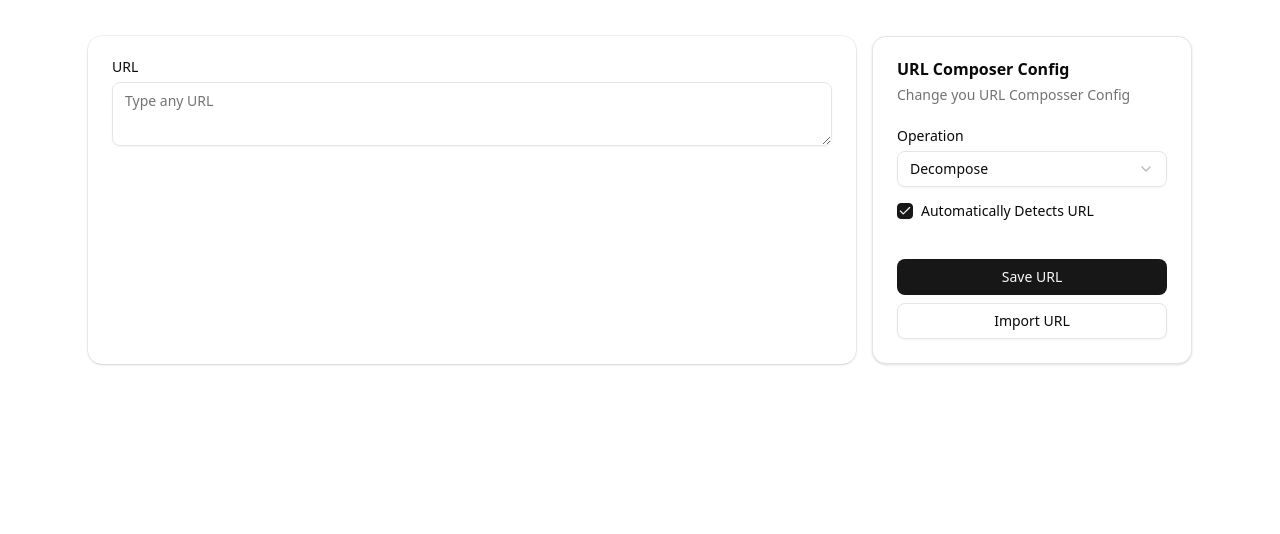
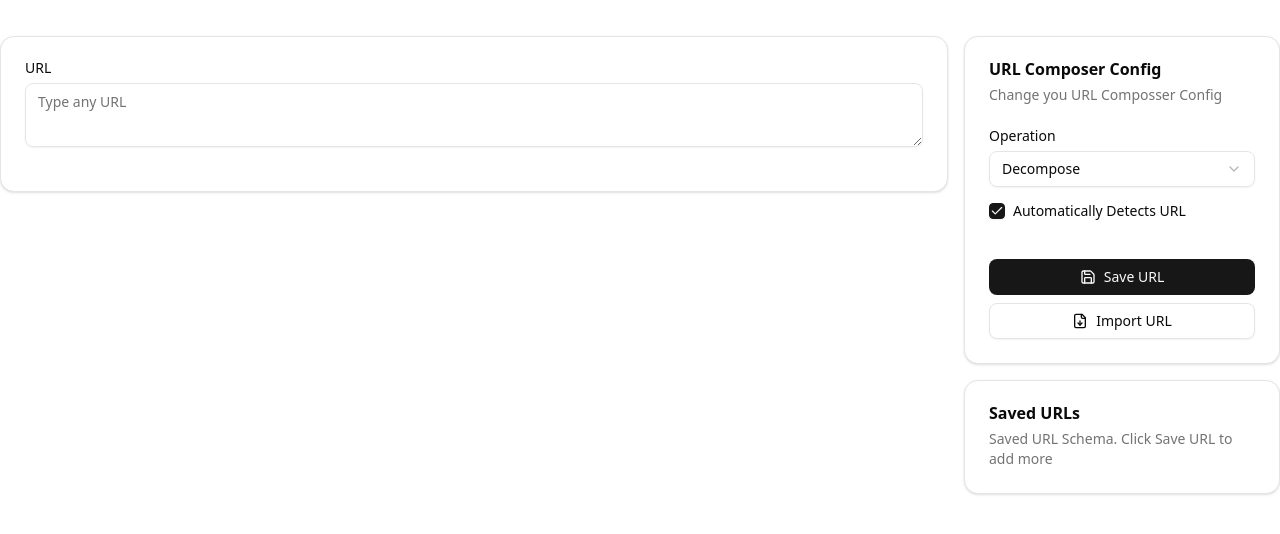
Before and after one commit to rzrksh/rzrblade, a Next.js app: page /url-composer in a window 1280 px wide. Shown: the top 534 px of the page. Built offline with nearby package versions, Linux system fonts and the light colour scheme.

Commit message:
feat: add level and tidy up ui

```diff
--- a/src/app/page.tsx
+++ b/src/app/page.tsx
@@ -1,5 +1,5 @@
 const Home = () => {
-  return <div>Hoi</div>;
+  return <div>rzrblade, one stop tools to make your day productive</div>;
 };
 
 export default Home;
--- a/src/app/url-composer/components/SavedURL.tsx
+++ b/src/app/url-composer/components/SavedURL.tsx
@@ -1,7 +1,17 @@
+import {
+  Card,
+  CardDescription,
+  CardHeader,
+  CardTitle,
+} from "@/components/ui/card";
+
 export const SavedURL = () => {
   return (
-    <div className="max-w-xl rounded-xl bg-white p-6 shadow-sm outline outline-black/5 dark:bg-slate-800 dark:shadow-none dark:-outline-offset-1 dark:outline-white/10">
-      <p>Saved URLs</p>
-    </div>
+    <Card>
+      <CardHeader>
+        <CardTitle>Saved URLs</CardTitle>
+        <CardDescription>Saved URL Schema. Click Save URL to add more</CardDescription>
+      </CardHeader>
+    </Card>
   );
 };
--- a/src/app/url-composer/components/URLComposer.tsx
+++ b/src/app/url-composer/components/URLComposer.tsx
@@ -1,22 +1,23 @@
 "use client";
 
 import { useState } from "react";
+import { Card, CardContent } from "@/components/ui/card";
 import { Label } from "@/components/ui/label";
 import { Textarea } from "@/components/ui/textarea";
 import { urlTreeGenerator } from "@/utils/url-composser/url-tree-generator";
-import {URLDecomposserTree} from "./URLDecomposserTree";
+import { URLDecomposserTree } from "./URLDecomposserTree";
 
 export const URLComposer = () => {
   const [urlTree, setUrlTree] = useState<any>(null);
 
   const handleChangeTextUrl = (urlInput: string) => {
-    const generatedUrlTree = urlTreeGenerator({ urlInput, urlKeys: ['url','link'] });
+    const generatedUrlTree = urlTreeGenerator({ urlInput, urlKeys: [] });
     setUrlTree(generatedUrlTree);
   };
 
   return (
-    <div className="max-w-xl min-w-3xl rounded-xl bg-white p-6 shadow-sm outline outline-black/5 dark:bg-slate-800 dark:shadow-none dark:-outline-offset-1 dark:outline-white/10">
-      <div>
+    <Card className="min-w-full">
+      <CardContent>
         <Label className="mb-2" htmlFor="base-url">
           URL
         </Label>
@@ -26,8 +27,8 @@ export const URLComposer = () => {
           placeholder="Type any URL"
           onChange={(e) => handleChangeTextUrl(e.target.value)}
         />
-      </div>
-      <URLDecomposserTree urlTree={urlTree} />
-    </div>
+        <URLDecomposserTree urlTree={urlTree} />
+      </CardContent>
+    </Card>
   );
 };
--- a/src/app/url-composer/components/URLComposerConfig.tsx
+++ b/src/app/url-composer/components/URLComposerConfig.tsx
@@ -1,10 +1,10 @@
 "use client";
 
+import { FileDown, Save } from "lucide-react";
 import { useState } from "react";
 import { Button } from "@/components/ui/button";
 import {
   Card,
-  CardAction,
   CardContent,
   CardDescription,
   CardFooter,
@@ -74,9 +74,13 @@ export const URLComposerConfig = () => {
         )}
       </CardContent>
       <CardFooter className="flex-col gap-2">
-        <Button className="w-full">Save URL</Button>
+        <Button className="w-full">
+          <Save />
+          <span>Save URL</span>
+        </Button>
         <Button className="w-full" variant="outline">
-          Import URL
+          <FileDown />
+          <span>Import URL</span>
         </Button>
       </CardFooter>
     </Card>
--- a/src/app/url-composer/components/URLDecomposserTree.tsx
+++ b/src/app/url-composer/components/URLDecomposserTree.tsx
@@ -1,7 +1,9 @@
+import { Copy, Trash } from "lucide-react";
+import { Badge } from "@/components/ui/badge";
 import { Button } from "@/components/ui/button";
+import { Card } from "@/components/ui/card";
 import { Input } from "@/components/ui/input";
 import { Label } from "@/components/ui/label";
-import { randomPalette } from "@/utils/random-color-generator";
 
 interface Props {
   urlTree: any;
@@ -11,25 +13,45 @@ export const URLDecomposserTree = ({ urlTree }: Props) => {
   if (!urlTree) return null;
 
   return (
-    <div className="p-6 mt-6 border-b-teal-600" style={{ border: `1px solid ${randomPalette(1)[0]}` }}>
-      <div className="mb-6">
-        <Label className="mb-2">URL</Label>
+    <Card className="p-6">
+      <div>
+        <Label className="mb-2">
+          <Badge variant="secondary">URL Level {urlTree.level}</Badge>
+        </Label>
         <Input type="text" value={urlTree.url} onChange={() => {}} />
       </div>
-
       <div>
+        {Boolean(urlTree.params.length) && (
+          <Label className="mb-2">
+            <Badge variant="secondary">URL Search Params</Badge>
+          </Label>
+        )}
         {urlTree.params.map((item: any) => (
           <div key={item.key} className="flex gap-2 mb-2 w-full">
-            <Input type="text" value={item.key} className="w-[250px]" onChange={() => {}} />
-            <Input type="text" value={item.value} className="w-full" onChange={() => {}} />
-            <Button>Copy</Button>
-            <Button variant="outline">Remove</Button>
+            <Input
+              type="text"
+              value={item.key}
+              className="w-[250px]"
+              onChange={() => {}}
+            />
+            <Input
+              type="text"
+              value={item.value}
+              className="w-full"
+              onChange={() => {}}
+            />
+            <Button>
+              <Copy />
+            </Button>
+            <Button variant="outline">
+              <Trash />
+            </Button>
           </div>
         ))}
       </div>
       {urlTree.children.map((item: any) => (
         <URLDecomposserTree key={item.url} urlTree={item} />
       ))}
-    </div>
+    </Card>
   );
 };
--- a/src/app/url-composer/page.tsx
+++ b/src/app/url-composer/page.tsx
@@ -4,10 +4,16 @@ import { URLComposerConfig } from "./components/URLComposerConfig";
 
 const URLComposserPage = () => {
   return (
-    <div className="flex w-[100%] gap-4 justify-center mt-9">
-      <URLComposer />
-      <URLComposerConfig />
-      {/* <SavedURL /> */}
+    <div className="flex w-full max-w-7xl mx-auto gap-4 justify-center my-9">
+      <div className="w-3/4">
+        <URLComposer />
+      </div>
+      <div className="w-1/4">
+        <URLComposerConfig />
+        <div className="mt-4">
+          <SavedURL />
+        </div>
+      </div>
     </div>
   );
 };
--- /dev/null
+++ b/src/components/ui/badge.tsx
@@ -0,0 +1,46 @@
+import * as React from "react"
+import { Slot } from "@radix-ui/react-slot"
+import { cva, type VariantProps } from "class-variance-authority"
+
+import { cn } from "@/lib/utils"
+
+const badgeVariants = cva(
+  "inline-flex items-center justify-center rounded-full border px-2 py-0.5 text-xs font-medium w-fit whitespace-nowrap shrink-0 [&>svg]:size-3 gap-1 [&>svg]:pointer-events-none focus-visible:border-ring focus-visible:ring-ring/50 focus-visible:ring-[3px] aria-invalid:ring-destructive/20 dark:aria-invalid:ring-destructive/40 aria-invalid:border-destructive transition-[color,box-shadow] overflow-hidden",
+  {
+    variants: {
+      variant: {
+        default:
+          "border-transparent bg-primary text-primary-foreground [a&]:hover:bg-primary/90",
+        secondary:
+          "border-transparent bg-secondary text-secondary-foreground [a&]:hover:bg-secondary/90",
+        destructive:
+          "border-transparent bg-destructive text-white [a&]:hover:bg-destructive/90 focus-visible:ring-destructive/20 dark:focus-visible:ring-destructive/40 dark:bg-destructive/60",
+        outline:
+          "text-foreground [a&]:hover:bg-accent [a&]:hover:text-accent-foreground",
+      },
+    },
+    defaultVariants: {
+      variant: "default",
+    },
+  }
+)
+
+function Badge({
+  className,
+  variant,
+  asChild = false,
+  ...props
+}: React.ComponentProps<"span"> &
+  VariantProps<typeof badgeVariants> & { asChild?: boolean }) {
+  const Comp = asChild ? Slot : "span"
+
+  return (
+    <Comp
+      data-slot="badge"
+      className={cn(badgeVariants({ variant }), className)}
+      {...props}
+    />
+  )
+}
+
+export { Badge, badgeVariants }
--- a/src/utils/url-composser/url-tree-generator.ts
+++ b/src/utils/url-composser/url-tree-generator.ts
@@ -3,9 +3,10 @@ import { isValidURL } from "./is-valid-url";
 interface Args {
   urlInput: string;
   urlKeys: string[];
+  level?: number;
 }
 
-export const urlTreeGenerator = ({ urlInput, urlKeys }: Args) => {
+export const urlTreeGenerator = ({ urlInput, urlKeys = [], level = 1 }: Args) => {
   if (!isValidURL(urlInput)) {
     return;
   }
@@ -17,9 +18,10 @@ export const urlTreeGenerator = ({ urlInput, urlKeys }: Args) => {
 
   for (const [key, value] of searchParams.entries()) {
     if (key) {
-      if (urlKeys.includes(key)) {
+      if (urlKeys.length ? urlKeys.includes(key) : isValidURL(value)) {
         if (isValidURL(value)) {
-          children.push(urlTreeGenerator({ urlInput: value, urlKeys }));
+          params.push({ key, value });
+          children.push(urlTreeGenerator({ urlInput: value, urlKeys, level: level + 1 }));
         }
       } else {
         params.push({ key, value });
@@ -30,23 +32,7 @@ export const urlTreeGenerator = ({ urlInput, urlKeys }: Args) => {
   return {
     url: url.toString(),
     children,
-    params
+    params,
+    level,
   };
 };
-
-// const ref = {
-//   key: "",
-//   url: "app://myapp",
-//   params: [{}, {}],
-//   chidren: {
-//     key: "callback",
-//     url: "https://www.myapp.com",
-//     params: [{}, {}],
-//     chidren: {
-//       key: "callback",
-//       url: "https://www.myapp.com",
-//       params: [{}, {}],
-//       chidren: null,
-//     },
-//   },
-// };
```
